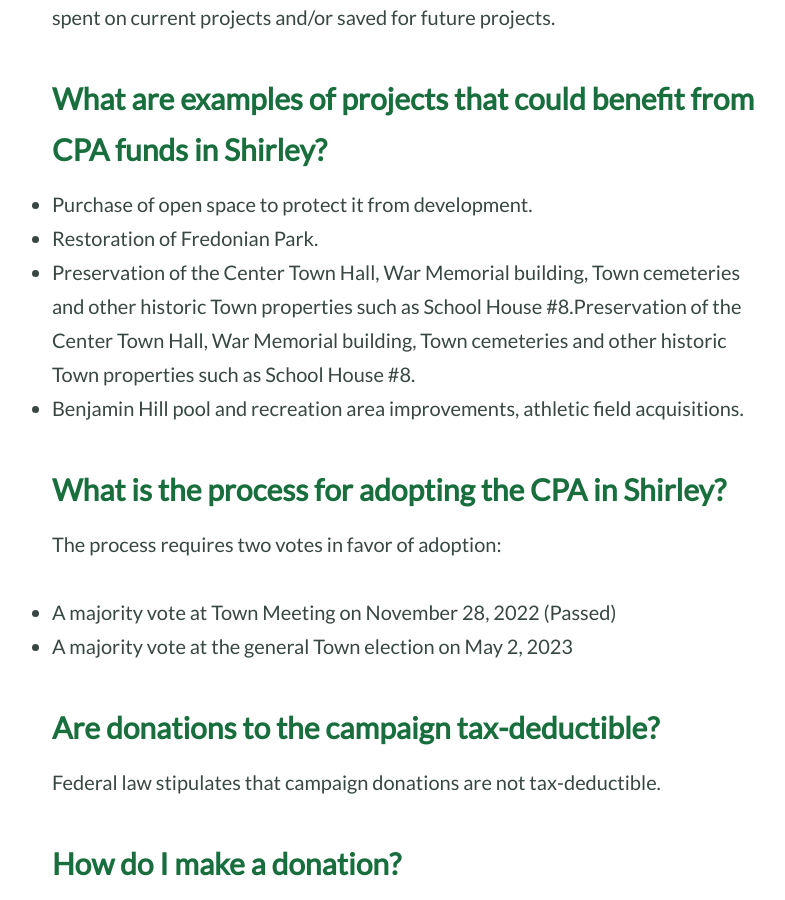
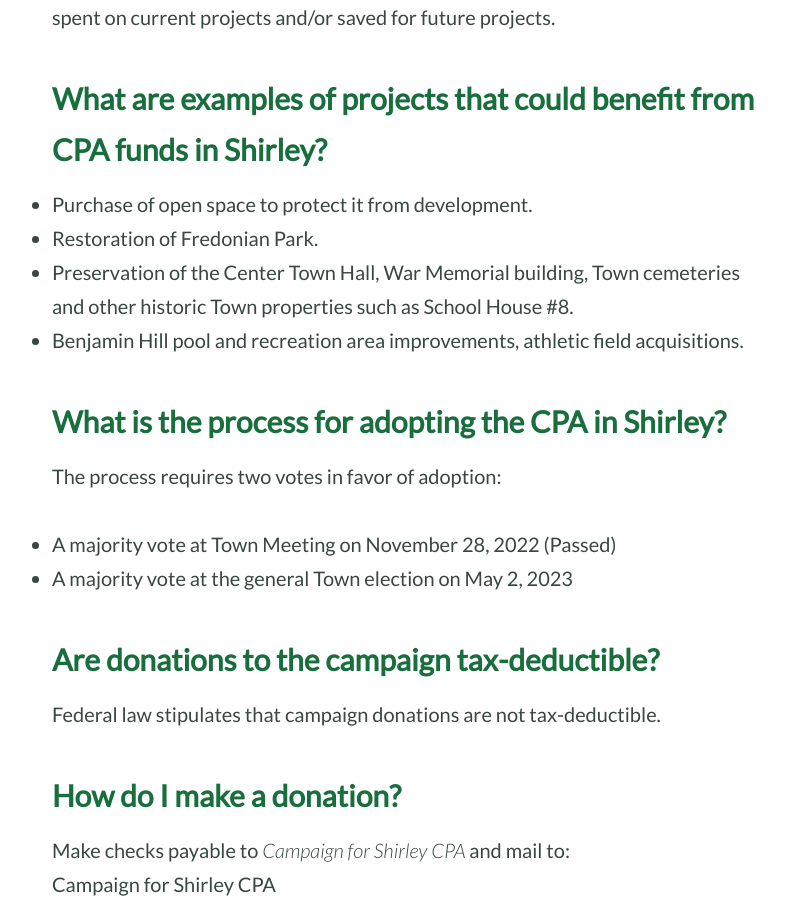
Before and after one commit to dbeard/campaignforshirleycpa.com, a Jekyll site: the page built from index.md, in a window 1280 px wide and 900 px high, scrolled down 2279 px. Shown: the whole window, without its empty margins (231-1016 px from the left). Built offline with Jekyll 4.4.1, drawn with Linux system fonts in a browser that asks for light colours.

Commit message:
Small typo fix

```diff
--- a/index.md
+++ b/index.md
@@ -47,7 +47,7 @@ Using FY23 as an example, the total amount raised by the CPA (surcharge plus sta
 
  - Purchase of open space to protect it from development.
  - Restoration of Fredonian Park.
- - Preservation of the Center Town Hall, War Memorial building, Town cemeteries and other historic Town properties such as School House #8.Preservation of the Center Town Hall, War Memorial building, Town cemeteries and other historic Town properties such as School House #8.
+ - Preservation of the Center Town Hall, War Memorial building, Town cemeteries and other historic Town properties such as School House #8.
  - Benjamin Hill pool and recreation area improvements, athletic field acquisitions.
 
 ### What is the process for adopting the CPA in Shirley?
```
